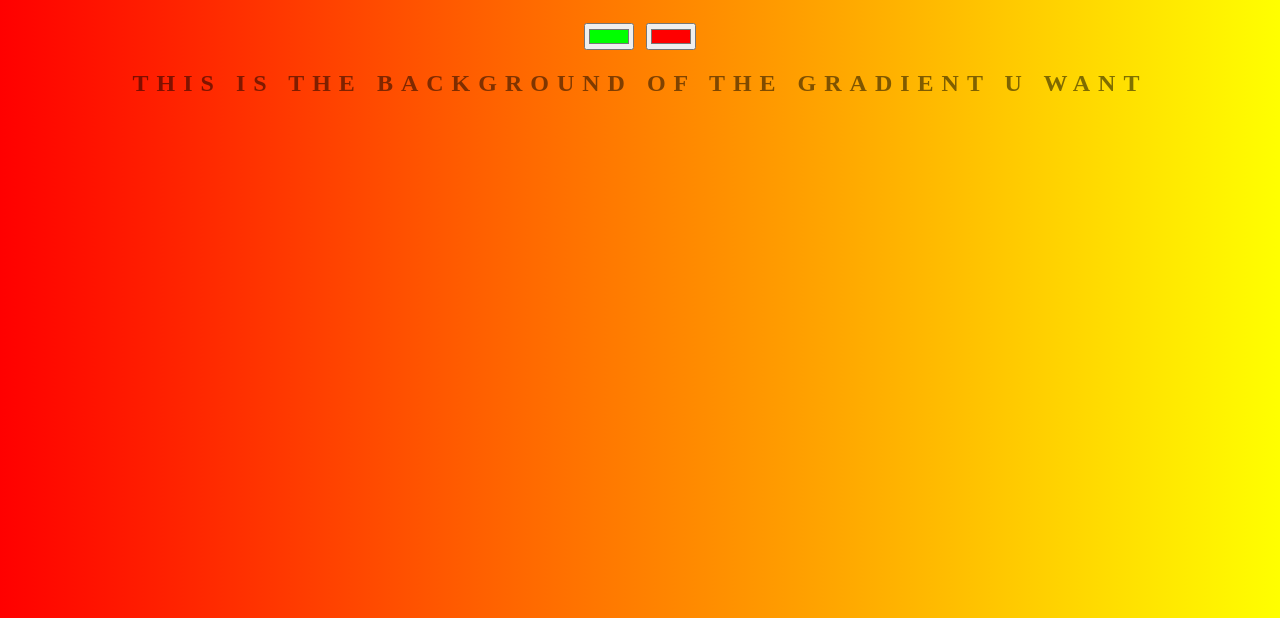
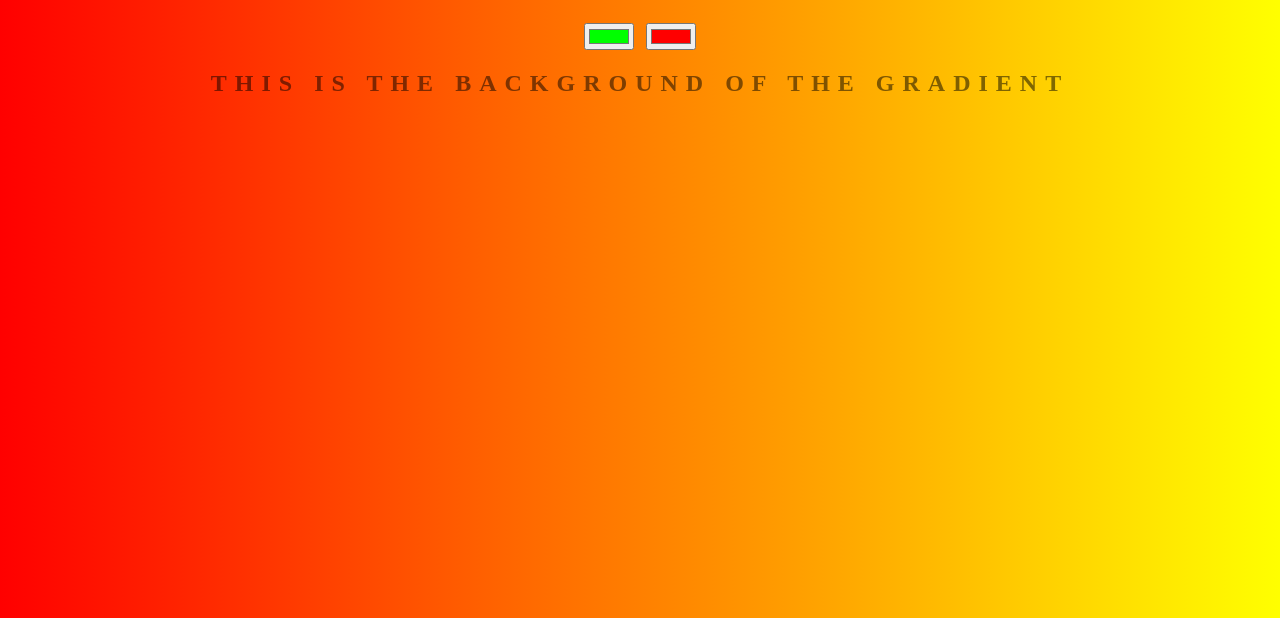
Before and after one commit to saikganesh/background-generator, a plain HTML site: page index.html in a window 1280 px wide. Shown: the part 182-800 px from the top of the page. Drawn offline with Linux system fonts and the light colour scheme.

Commit message:
jus a sample change

```diff
--- a/index.html
+++ b/index.html
@@ -8,7 +8,7 @@
 	<h1>Background Generator</h1>
 	<input class="color1" type="color" name="color1" value="#00ff00">
 	<input class="color2" type="color" name="color2" value="#ff0000">
-	<h2>This is the background of the gradient u want</h2>
+	<h2>This is the background of the gradient</h2>
 	<h3></h3>
 
 
```
